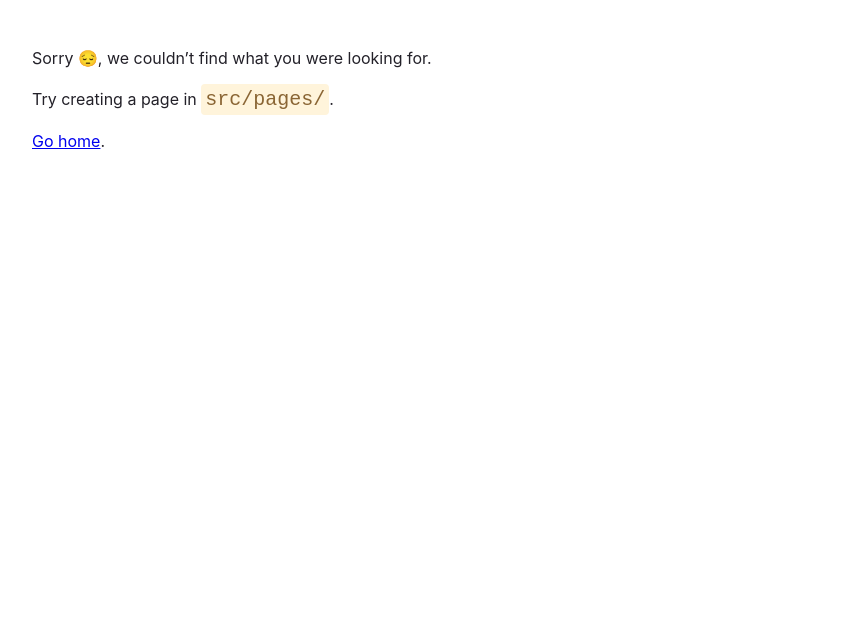
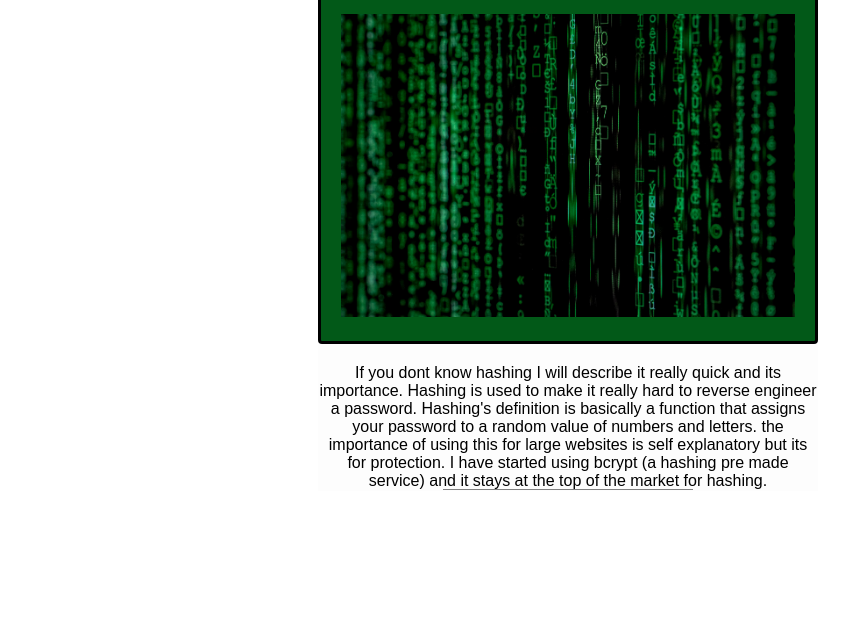
Before and after one commit to GrahamBryce-FS/gatsbyPractice, a Gatsby site: page /bcrypt in a window 1280 px wide. Before the commit this address had no page. Shown: the part 159-800 px from the top of the page, without its empty margins (72-921 px from the left). Built offline with nearby package versions, Linux system fonts and the light colour scheme; Gatsby itself is replaced by a stand-in of ours.

Commit message:
exercise 4 done

```diff
--- a/src/components/layout.module.css
+++ b/src/components/layout.module.css
@@ -38,7 +38,17 @@
     border: 3px solid black;
     border-radius: 4px;
 }
+.heroEncrypt{
+    text-align: center;
+    padding: 20px;
+    background-color: #025918;
+    border: 3px solid black;
+    border-radius: 4px;
+}
 
+.heroEncrypt img {
+    max-width: 100%;
+}
 .heroNative img {
     max-width: 100%;
 }
--- /dev/null
+++ b/src/pages/bcrypt.js
@@ -0,0 +1,26 @@
+
+import * as React from "react";
+import Layout from "../components/layout";
+import {
+    heroEncrypt,
+    article
+  } from '../components/layout.module.css'
+import encrypt from '../images/encrypt.png'
+
+
+
+const Bcrypt = () =>{
+    return (
+        <Layout pageTitle="Password Hashing">
+            <header className={heroEncrypt}>
+                <img src={encrypt} alt="Main Image" />
+            </header>
+            <article className={article}>If you dont know hashing I will describe it really quick and its importance. Hashing is used to make it really hard to reverse engineer a password. Hashing's definition is basically a function that assigns your password to a random value of numbers and letters. the importance of using this for large websites is self explanatory but its for protection. I have started using bcrypt (a hashing pre made service) and it stays at the top of the market for hashing.
+            </article>
+        </Layout>
+    )
+};
+
+export const Head = () => <title>Password Hashing</title>
+
+export default Bcrypt;
--- a/src/pages/blog.js
+++ b/src/pages/blog.js
@@ -16,6 +16,8 @@
                 <p>Friday, June 9th 2023</p>
             <h2 className={h2}><Link to="/reactnative">React Native</Link></h2>
                 <p>Friday, June 14th 2023</p>
+            <h2 className={h2}><Link to="/bcrypt">Password Hashing</Link></h2>
+                <p>Friday, June 14th 2023</p>
         </Layout>
     )
 }
```
Also changed, not shown: src/images/encrypt.png (added).
